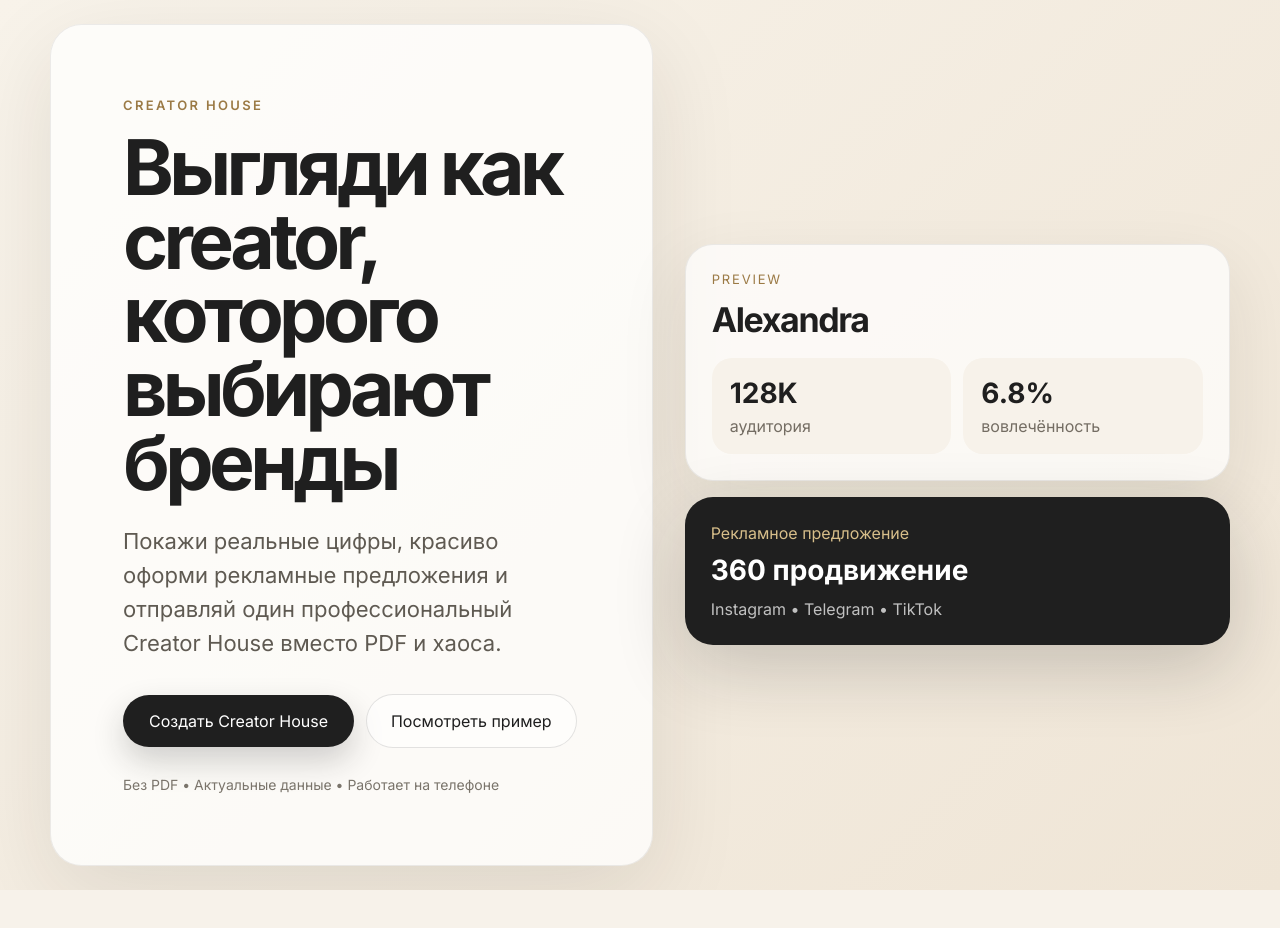
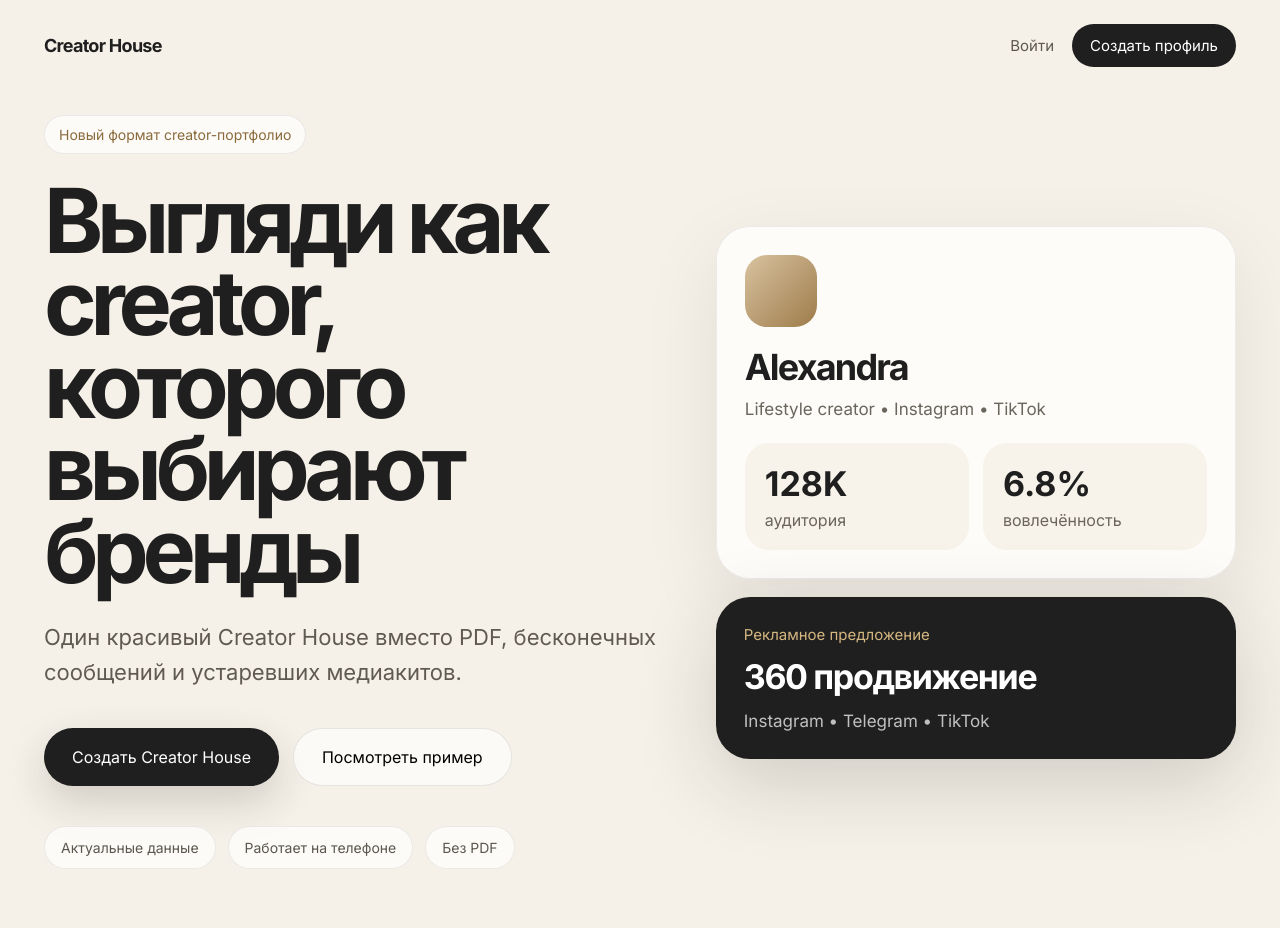
Before and after one commit to tsstish/creator-house, a Next.js app: page / in a window 1280 px wide. Shown: the top 928 px of the page. Before the commit the page ends 890 px from the top, so only its background shows below. Built offline with nearby package versions, Linux system fonts and the light colour scheme.

Commit message:
Update page.tsx

```diff
--- a/app/page.tsx
+++ b/app/page.tsx
@@ -1,154 +1,338 @@
 export default function Home() {
   return (
-    <main style={{
+    <main
+      style={{
         minHeight: "100vh",
-      background: "linear-gradient(135deg, #F8F3EA 0%, #EFE5D6 100%)",
+        background: "#F6F1E8",
         color: "#1F1F1F",
-      padding: "24px"
-    }}>
-      <section style={{
-        minHeight: "calc(100vh - 48px)",
+      }}
+    >
+      {/* Верхняя панель */}
+      <header
+        style={{
+          maxWidth: "1240px",
+          margin: "0 auto",
+          padding: "24px 24px 0",
+          display: "flex",
+          justifyContent: "space-between",
+          alignItems: "center",
+        }}
+      >
+        <div
+          style={{
+            fontSize: "18px",
+            fontWeight: 700,
+            letterSpacing: "-0.04em",
+          }}
+        >
+          Creator House
+        </div>
+
+        <div
+          style={{
+            display: "flex",
+            gap: "12px",
+            alignItems: "center",
+          }}
+        >
+          <button
+            style={{
+              border: "none",
+              background: "transparent",
+              fontSize: "15px",
+              cursor: "pointer",
+              color: "#5D584F",
+            }}
+          >
+            Войти
+          </button>
+
+          <button
+            style={{
+              border: "none",
+              borderRadius: "999px",
+              background: "#1F1F1F",
+              color: "white",
+              padding: "12px 18px",
+              fontSize: "15px",
+              cursor: "pointer",
+            }}
+          >
+            Создать профиль
+          </button>
+        </div>
+      </header>
+
+      {/* Главный блок */}
+      <section
+        style={{
+          maxWidth: "1240px",
+          margin: "0 auto",
+          padding: "48px 24px 80px",
           display: "grid",
-        placeItems: "center"
-      }}>
-        <div style={{
-          width: "100%",
-          maxWidth: "1180px",
-          display: "grid",
-          gridTemplateColumns: "1.05fr 0.95fr",
-          gap: "32px",
-          alignItems: "center"
-        }}>
-          <div style={{
-            background: "rgba(255,255,255,0.74)",
+          gridTemplateColumns: "1.1fr 0.9fr",
+          gap: "36px",
+          alignItems: "center",
+        }}
+      >
+        {/* Левая часть */}
+        <div>
+          <div
+            style={{
+              display: "inline-flex",
+              padding: "10px 14px",
+              borderRadius: "999px",
+              background: "rgba(255,255,255,0.7)",
               border: "1px solid rgba(31,31,31,0.08)",
-            borderRadius: "32px",
-            padding: "clamp(32px, 6vw, 72px)",
-            boxShadow: "0 28px 90px rgba(36, 28, 16, 0.10)"
-          }}>
-            <p style={{
-              margin: "0 0 18px",
-              fontSize: "13px",
-              letterSpacing: "0.18em",
-              textTransform: "uppercase",
-              color: "#9B7A45",
-              fontWeight: 600
-            }}>
-              Creator House
+              marginBottom: "26px",
+              fontSize: "14px",
+              color: "#8A6A3B",
+            }}
+          >
+            Новый формат creator-портфолио
+          </div>
+
+          <h1
+            style={{
+              fontSize: "clamp(54px, 7vw, 92px)",
+              lineHeight: "0.92",
+              letterSpacing: "-0.07em",
+              margin: "0 0 28px",
+              maxWidth: "760px",
+            }}
+          >
+            Выгляди как creator,
+            которого выбирают бренды
+          </h1>
+
+          <p
+            style={{
+              fontSize: "22px",
+              lineHeight: "1.6",
+              color: "#5F5A52",
+              maxWidth: "650px",
+              marginBottom: "38px",
+            }}
+          >
+            Один красивый Creator House вместо PDF, бесконечных сообщений
+            и устаревших медиакитов.
           </p>
 
-            <h1 style={{
-              fontSize: "clamp(44px, 6vw, 78px)",
-              lineHeight: "0.96",
-              letterSpacing: "-0.06em",
-              margin: "0 0 24px",
-              fontWeight: 650
-            }}>
-              Выгляди как creator, которого выбирают бренды
-            </h1>
-
-            <p style={{
-              fontSize: "clamp(18px, 2vw, 22px)",
-              lineHeight: "1.55",
-              margin: "0 0 34px",
-              maxWidth: "650px",
-              color: "#5F5A52"
-            }}>
-              Покажи реальные цифры, красиво оформи рекламные предложения
-              и отправляй один профессиональный Creator House вместо PDF и хаоса.
-            </p>
-
-            <div style={{
+          <div
+            style={{
               display: "flex",
-              gap: "12px",
+              gap: "14px",
               flexWrap: "wrap",
-              alignItems: "center"
-            }}>
-              <button style={{
+              marginBottom: "40px",
+            }}
+          >
+            <button
+              style={{
                 border: "none",
                 borderRadius: "999px",
-                padding: "16px 26px",
                 background: "#1F1F1F",
                 color: "white",
+                padding: "18px 28px",
                 fontSize: "16px",
                 cursor: "pointer",
-                boxShadow: "0 14px 32px rgba(31,31,31,0.20)"
-              }}>
+                boxShadow: "0 16px 40px rgba(31,31,31,0.18)",
+              }}
+            >
               Создать Creator House
             </button>
 
-              <button style={{
-                border: "1px solid rgba(31,31,31,0.12)",
+            <button
+              style={{
                 borderRadius: "999px",
-                padding: "16px 24px",
-                background: "rgba(255,255,255,0.54)",
-                color: "#1F1F1F",
+                border: "1px solid rgba(31,31,31,0.10)",
+                background: "rgba(255,255,255,0.65)",
+                padding: "18px 28px",
                 fontSize: "16px",
-                cursor: "pointer"
-              }}>
+                cursor: "pointer",
+              }}
+            >
               Посмотреть пример
             </button>
           </div>
 
-            <p style={{
-              margin: "28px 0 0",
+          {/* Маленькие преимущества */}
+          <div
+            style={{
+              display: "flex",
+              gap: "12px",
+              flexWrap: "wrap",
+            }}
+          >
+            {[
+              "Актуальные данные",
+              "Работает на телефоне",
+              "Без PDF",
+            ].map((item) => (
+              <div
+                key={item}
+                style={{
+                  padding: "12px 16px",
+                  borderRadius: "999px",
+                  background: "rgba(255,255,255,0.68)",
+                  border: "1px solid rgba(31,31,31,0.08)",
                   fontSize: "14px",
-              color: "#7A746B"
-            }}>
-              Без PDF • Актуальные данные • Работает на телефоне
-            </p>
+                  color: "#5B564E",
+                }}
+              >
+                {item}
+              </div>
+            ))}
+          </div>
         </div>
 
-          <div style={{
+        {/* Правая часть */}
+        <div
+          style={{
             display: "grid",
-            gap: "16px"
-          }}>
-            <div style={{
-              background: "rgba(255,255,255,0.70)",
+            gap: "18px",
+          }}
+        >
+          {/* Карточка creator */}
+          <div
+            style={{
+              background: "rgba(255,255,255,0.74)",
+              borderRadius: "34px",
+              padding: "28px",
               border: "1px solid rgba(31,31,31,0.08)",
-              borderRadius: "28px",
-              padding: "26px",
-              boxShadow: "0 24px 70px rgba(36, 28, 16, 0.09)"
-            }}>
-              <p style={{ margin: "0 0 12px", color: "#9B7A45", fontSize: "13px", letterSpacing: "0.14em", textTransform: "uppercase" }}>
-                Preview
-              </p>
-              <h2 style={{ margin: "0 0 18px", fontSize: "34px", letterSpacing: "-0.04em" }}>
+              boxShadow: "0 24px 80px rgba(31,31,31,0.08)",
+            }}
+          >
+            <div
+              style={{
+                width: "72px",
+                height: "72px",
+                borderRadius: "22px",
+                background:
+                  "linear-gradient(135deg, #D8C2A0 0%, #9E7C4A 100%)",
+                marginBottom: "18px",
+              }}
+            />
+
+            <h2
+              style={{
+                margin: "0 0 10px",
+                fontSize: "36px",
+                letterSpacing: "-0.05em",
+              }}
+            >
               Alexandra
             </h2>
-              <div style={{
+
+            <p
+              style={{
+                margin: "0 0 24px",
+                color: "#6A655D",
+                fontSize: "17px",
+              }}
+            >
+              Lifestyle creator • Instagram • TikTok
+            </p>
+
+            <div
+              style={{
                 display: "grid",
                 gridTemplateColumns: "1fr 1fr",
-                gap: "12px"
-              }}>
-                <div style={{ padding: "18px", borderRadius: "20px", background: "#F7F2EA" }}>
-                  <strong style={{ fontSize: "28px" }}>128K</strong>
-                  <p style={{ margin: "6px 0 0", color: "#746D63" }}>аудитория</p>
+                gap: "14px",
+              }}
+            >
+              <div
+                style={{
+                  background: "#F7F2EA",
+                  borderRadius: "24px",
+                  padding: "20px",
+                }}
+              >
+                <div
+                  style={{
+                    fontSize: "34px",
+                    fontWeight: 700,
+                    marginBottom: "6px",
+                  }}
+                >
+                  128K
                 </div>
-                <div style={{ padding: "18px", borderRadius: "20px", background: "#F7F2EA" }}>
-                  <strong style={{ fontSize: "28px" }}>6.8%</strong>
-                  <p style={{ margin: "6px 0 0", color: "#746D63" }}>вовлечённость</p>
+
+                <div
+                  style={{
+                    color: "#6A655D",
+                  }}
+                >
+                  аудитория
+                </div>
+              </div>
+
+              <div
+                style={{
+                  background: "#F7F2EA",
+                  borderRadius: "24px",
+                  padding: "20px",
+                }}
+              >
+                <div
+                  style={{
+                    fontSize: "34px",
+                    fontWeight: 700,
+                    marginBottom: "6px",
+                  }}
+                >
+                  6.8%
+                </div>
+
+                <div
+                  style={{
+                    color: "#6A655D",
+                  }}
+                >
+                  вовлечённость
+                </div>
               </div>
             </div>
           </div>
 
-            <div style={{
+          {/* Нижняя карточка */}
+          <div
+            style={{
               background: "#1F1F1F",
               color: "white",
-              borderRadius: "28px",
-              padding: "26px",
-              boxShadow: "0 24px 70px rgba(31,31,31,0.20)"
-            }}>
-              <p style={{ margin: "0 0 10px", color: "#D7BE8A" }}>
+              borderRadius: "34px",
+              padding: "28px",
+              boxShadow: "0 24px 80px rgba(31,31,31,0.18)",
+            }}
+          >
+            <div
+              style={{
+                color: "#D5B781",
+                marginBottom: "12px",
+                fontSize: "15px",
+              }}
+            >
               Рекламное предложение
-              </p>
-              <h3 style={{ margin: "0 0 12px", fontSize: "28px" }}>
+            </div>
+
+            <h3
+              style={{
+                margin: "0 0 14px",
+                fontSize: "34px",
+                letterSpacing: "-0.04em",
+              }}
+            >
               360 продвижение
             </h3>
-              <p style={{ margin: 0, color: "rgba(255,255,255,0.72)" }}>
+
+            <p
+              style={{
+                margin: 0,
+                color: "rgba(255,255,255,0.72)",
+                fontSize: "17px",
+              }}
+            >
               Instagram • Telegram • TikTok
             </p>
-            </div>
           </div>
         </div>
       </section>
```
Lines whose indentation alone changed are shown as unchanged.
